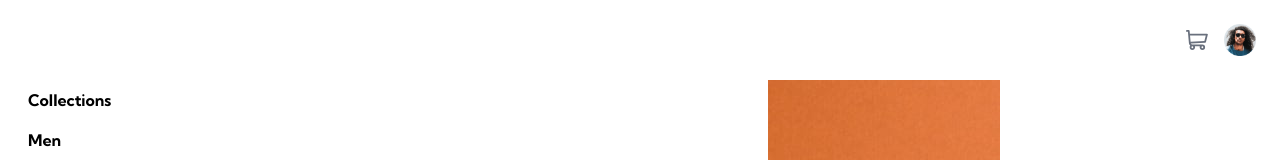
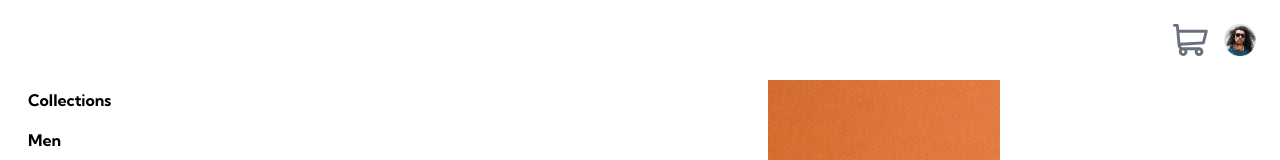
Before and after one commit to Medido1/E-commerce-product-page, a React (Vite) app: page / in a window 1280 px wide. Shown: the top 160 px of the page. Built offline with nearby package versions, Linux system fonts and the light colour scheme.

Commit message:
Show the number of totalOrders in header

```diff
--- a/src/components/Header.jsx
+++ b/src/components/Header.jsx
@@ -7,7 +7,7 @@ import cartIcon from "../assets/icon-cart.svg";
 import avatar from "../assets/image-avatar.png";
 
 function Header() {
-  const {isMobile, isMenuOpen, setIsMenuOpen} = useContext(GlobalContext)
+  const {isMobile, isMenuOpen, setIsMenuOpen, totalOrders} = useContext(GlobalContext)
 
   return (
     <header className="flex justify-between z-0 p-6 ">
@@ -25,9 +25,15 @@ function Header() {
         }
         <img src={logo} alt="sneakers logo" />
       </div>
-      <div className="flex items-center gap-4">
-        <button>
-          <img src={cartIcon} alt="cart" />
+      <div className="flex items-center gap-4 ">
+        <button className="relative">
+          <img className="h-8" src={cartIcon} alt="cart" />
+          {totalOrders > 0 &&
+            <p className="text-white px-2.5 text-sm rounded-full bg-[var(--orange)]
+              absolute -top-2 -right-2 ">
+              {totalOrders}
+            </p>
+          }
         </button>
         <img
           className="h-8"
--- a/src/components/ProductPage.jsx
+++ b/src/components/ProductPage.jsx
@@ -22,7 +22,8 @@ const images = [
 function ProductPage() {
   const [currentIndex, setCurrentIndex] = useState(0);
   const [animation, setAnimation] = useState(null);
-  const {orders, setOrders} = useContext(GlobalContext)
+  const [orders, setOrders] = useState(0);
+  const {totalOrders, setTotalOrders} = useContext(GlobalContext)
 
   function showNextImg() {
     if (currentIndex >= images.length - 1) {
@@ -57,6 +58,11 @@ function ProductPage() {
   function decrementOrders(){
     if (orders === 0) return;
     setOrders(prev => prev - 1)
+  }
+
+  function addToCart() {
+    setTotalOrders(prev => prev + orders)
+    setOrders(0)
   }
 
   return (
@@ -118,6 +124,7 @@ function ProductPage() {
           </button>
         </div>
         <button
+          onClick={addToCart}
           className="button flex justify-center items-center gap-4 w-full mt-4 text-black
           rounded-lg mb-10">
           <img src={iconCart} alt="cart icon" />
--- a/src/context/GlobalContext.jsx
+++ b/src/context/GlobalContext.jsx
@@ -5,7 +5,7 @@ export const GlobalContext = createContext();
 export const GlobalProvider = (({children}) => {
   const [isMobile, setIsMobile] = useState(window.innerWidth <= 640);
   const [isMenuOpen, setIsMenuOpen] = useState(false)
-  const [orders, setOrders] = useState(0);
+  const [totalOrders, setTotalOrders] = useState(0);
 
   useEffect(() => {
     const handleResize = () => {
@@ -22,7 +22,7 @@ export const GlobalProvider = (({children}) => {
 
   return (
     <GlobalContext.Provider value = {{
-      isMobile, isMenuOpen, setIsMenuOpen, orders, setOrders}}>
+      isMobile, isMenuOpen, setIsMenuOpen, totalOrders, setTotalOrders}}>
       {children}
     </GlobalContext.Provider>
   )
```
